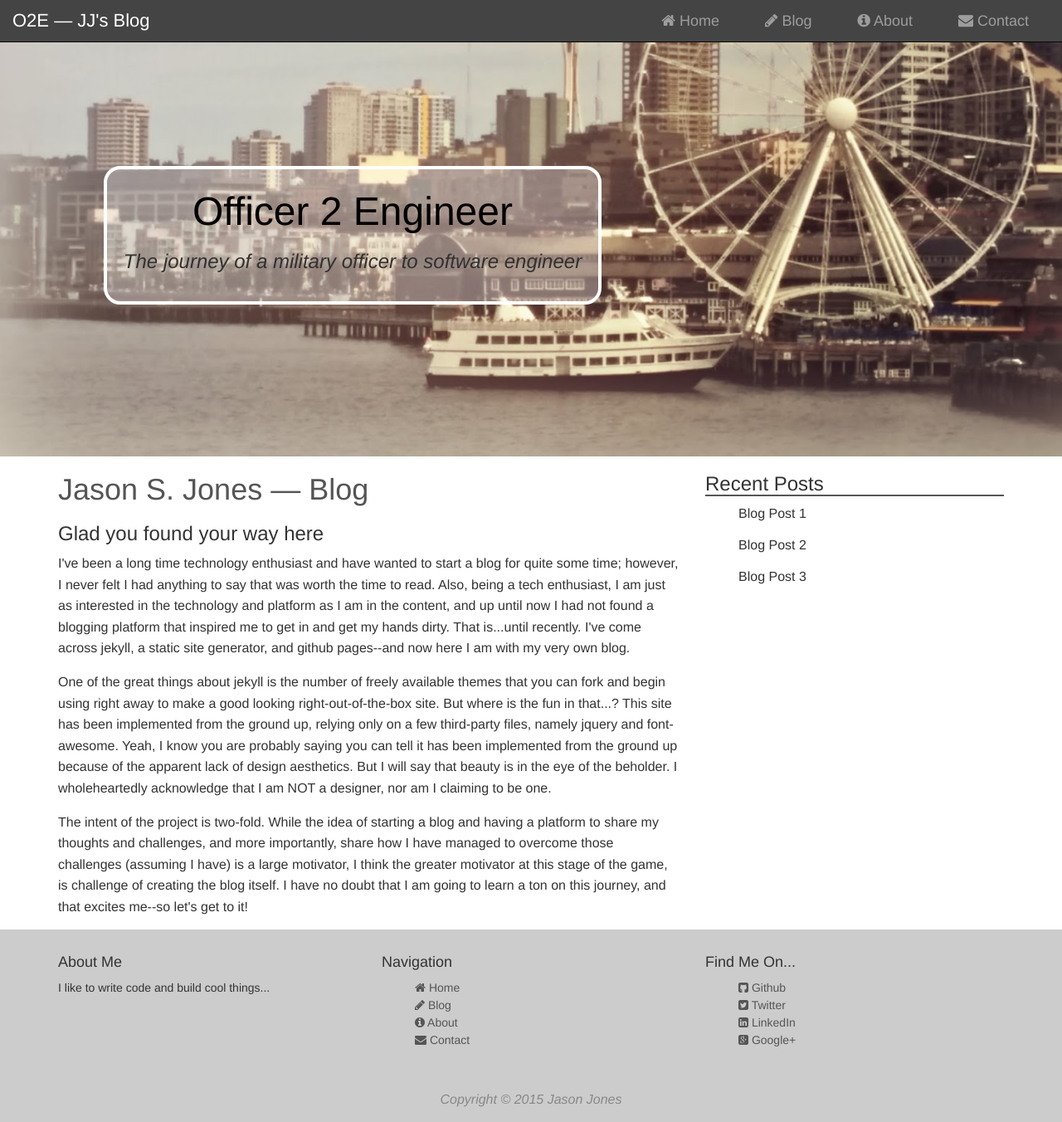
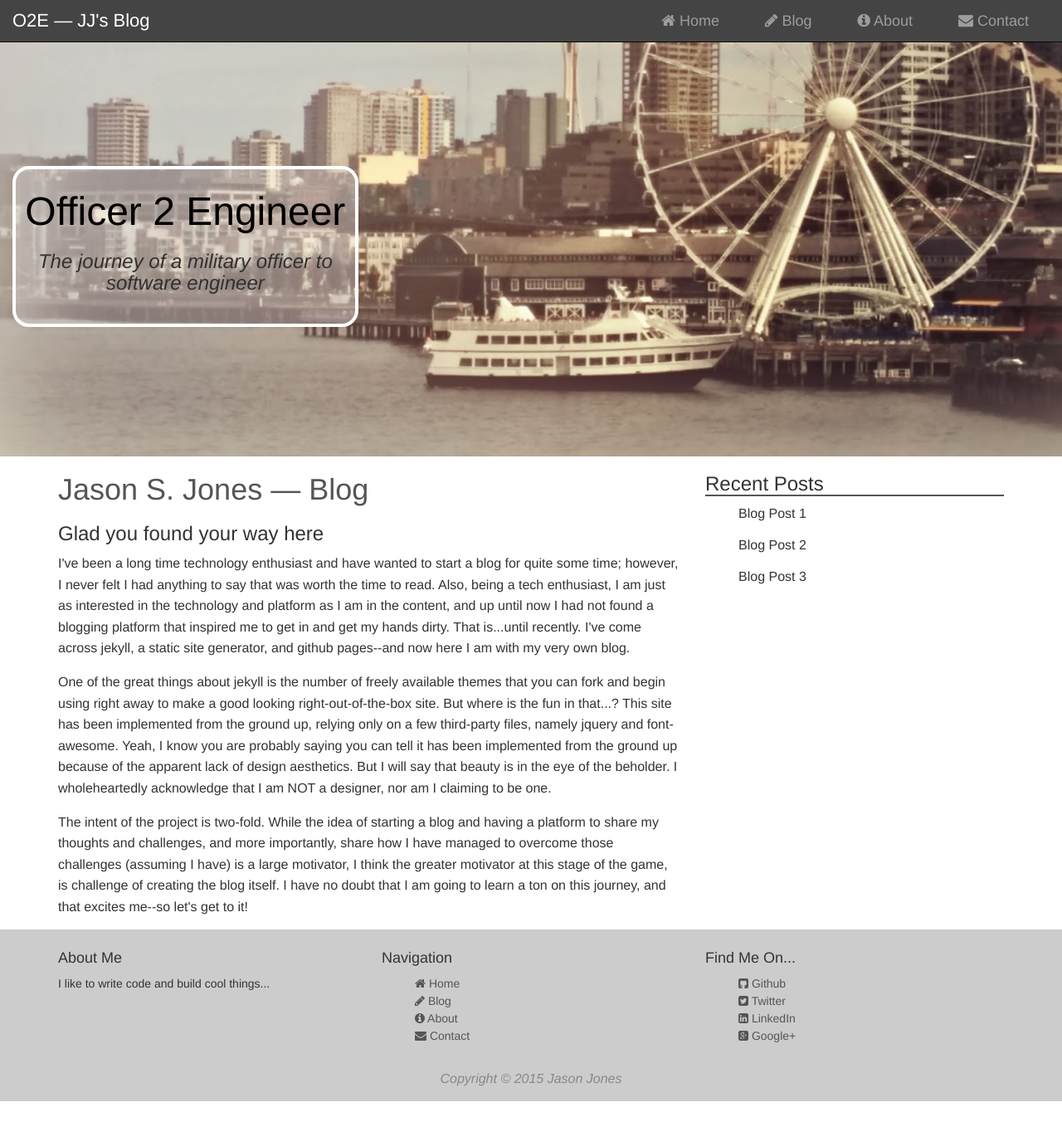
Before and after one commit to jasonsjones/jasonsjones.github.io, a Jekyll site: the page built from index.html, in a window 1280 px wide and 1352 px high. Shown: the whole window at 83% size. Built offline with Jekyll 4.4.1, drawn with Linux system fonts in a browser that asks for light colours.

Commit message:
Refactor footer & header to use bootstrap

```diff
--- a/_includes/footer.html
+++ b/_includes/footer.html
@@ -2,12 +2,12 @@
     <div class="container">
         <div class="row">
 
-            <section class="col-sm-4">
+            <div class="footer-row col-sm-4">
                 <h4>About Me</h4>
                 <p>I like to write code and build cool things...</p>
-            </section>
+            </div>
 
-            <section class="col-sm-4">
+            <div class="footer-row col-sm-4">
                 <h4>Navigation</h4>
                 <ul class="unstyled">
                     <li><a href="/"><i class="fa fa-home"></i> Home</a></li>
@@ -15,9 +15,9 @@
                     <li><a href="/about"><i class="fa fa-info-circle"></i> About</a></li>
                     <li><a href="/contact"><i class="fa fa-envelope"></i> Contact</a></li>
                 </ul>
-            </section>
+            </div>
 
-            <section class="col-sm-4">
+            <div class="footer-row col-sm-4">
                 <h4>Find Me On...</h4>
                 <ul>
                     <li>
@@ -37,7 +37,7 @@
                             <i class="fa fa-google-plus-square"></i> Google+</a>
                     </li>
                 </ul>
-            </section>
+            </div>
         </div>
 
         <div class="row">
--- a/_includes/header.html
+++ b/_includes/header.html
@@ -1,5 +1,5 @@
-<header>
-    <div class="header-content">
+<header class="container-fluid">
+    <div class="header-content col-sm-4">
         <h1>{{ site.title }}</h1>
         <h3>{{ site.description }}</h3>
     </div>
--- a/_sass/_base.scss
+++ b/_sass/_base.scss
@@ -8,12 +8,11 @@
     background-size: cover;
 
     .header-content {
-        width: 600px;
         background-color: rgba(255, 255, 255, 0.3);
         border: 4px solid #fff;
         border-radius: 20px;
         text-align: center;
-        margin: 150px 0 0 125px;
+        margin: 150px 0 0 0;
         padding: 25px 10px;
         color: #000;
         h1 {
@@ -45,7 +44,7 @@
         .blog-post {
             background-color: #eee;
             padding: 5px 0 10px 20px;
-            margin: 20px 0 0 0;
+            margin: 10px 0 10px 0;
             .post-excerpt {
                 font-size: 16px;
             }
--- a/_sass/_footer.scss
+++ b/_sass/_footer.scss
@@ -2,13 +2,9 @@
     background-color: #ccc;
     min-height: 200px;
     overflow: auto;
-    clear: both;
 
-    section {
-        margin: 10px auto;
-        width: 31%;
-        float: left;
-        padding: 10px;
+    .footer-row {
+        padding-top: 15px;
 
         h4 {
             margin-bottom: 10px;
```
